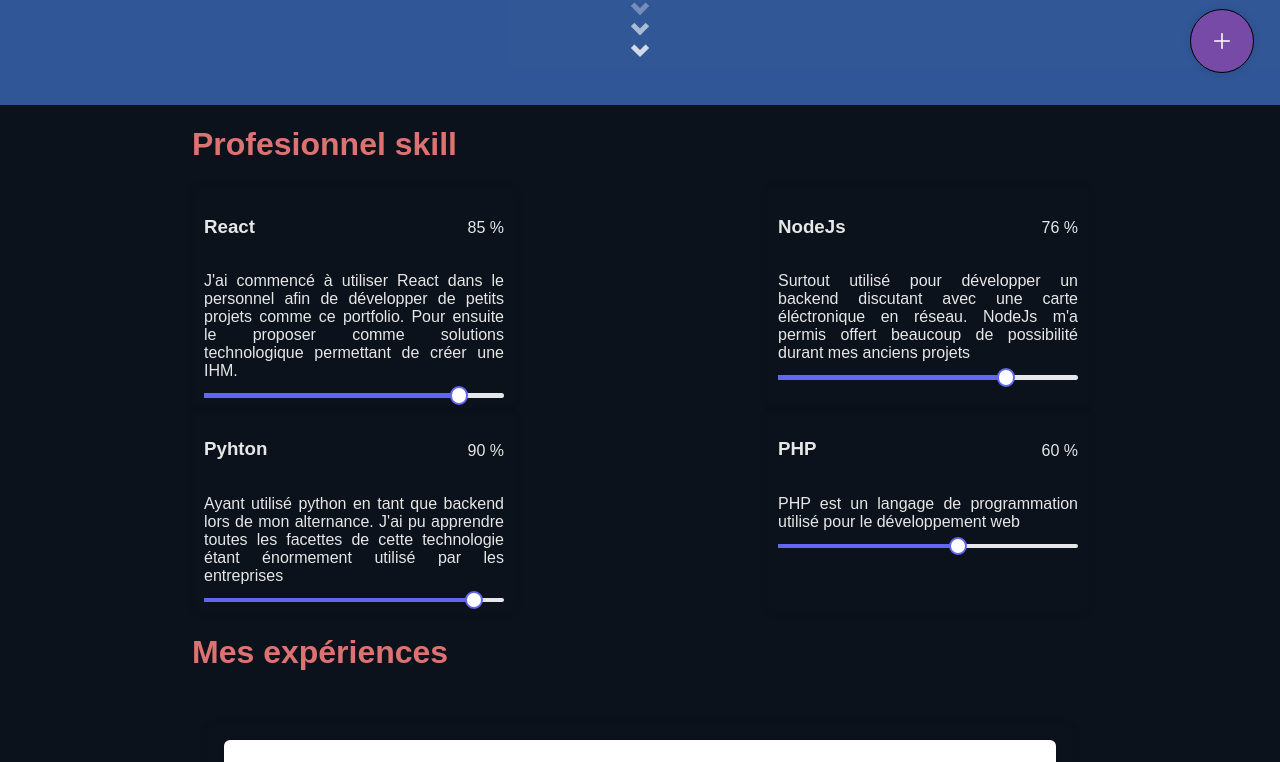
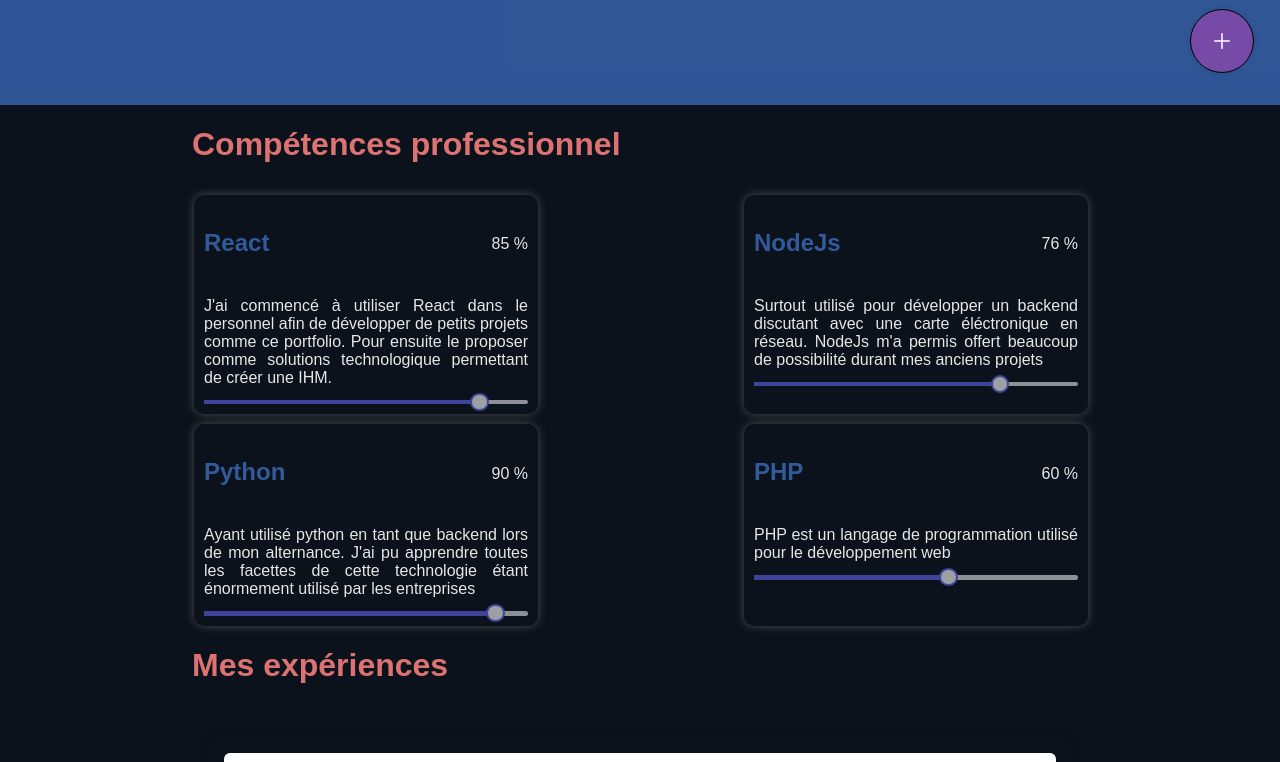
Before and after one commit to Aymdr404/Aymdr404.github.io, a React (Create React App) app: page / in a window 1280 px wide. Shown: the part 695-1457 px from the top of the page. Built offline with nearby package versions, Linux system fonts and the light colour scheme; a web font is replaced by a local one.

Commit message:
[FIX] Changement css

```diff
--- a/src/App.tsx
+++ b/src/App.tsx
@@ -1,20 +1,45 @@
-import React from 'react';
+import React, { useState, useEffect } from 'react';
 import Home from './page/home/home.tsx';
-import { BrowserRouter } from 'react-router-dom';
 import { PrimeReactProvider } from 'primereact/api';
 import "primereact/resources/themes/lara-light-indigo/theme.css";
 import 'primeicons/primeicons.css';
 
+const App: React.FC = () => {
+  const [mousePosition, setMousePosition] = useState({ x: 0, y: 0 });
 
-const App: React.FC = () => {
+  useEffect(() => {
+    const handleMouseMove = (event: MouseEvent) => {
+      setMousePosition({ x: event.pageX, y: event.pageY }); // Utilisation de pageX et pageY
+    };
+
+    window.addEventListener('mousemove', handleMouseMove);
+    return () => {
+      window.removeEventListener('mousemove', handleMouseMove);
+    };
+  }, []);
+
   return (
-
-    <div className="App">
+    <div className="App" style={{ position: 'relative' }}>
       <header className="App-header">
         <PrimeReactProvider>
-            <Home />
+          <Home />
         </PrimeReactProvider>
       </header>
+      {/* Élement qui suit la souris */}
+      <div
+        style={{
+          position: 'absolute',
+          top: mousePosition.y,
+          left: mousePosition.x,
+          transform: 'translate(-50%, -50%)',
+          pointerEvents: 'none',
+          width: '30px',
+          height: '30px',
+          borderRadius: '50%',
+          border: '2px solid white',
+          zIndex: 1000
+        }}
+      />
     </div>
   );
 }
--- a/src/components/skillDescription/skillDescription.css
+++ b/src/components/skillDescription/skillDescription.css
@@ -4,11 +4,10 @@
     padding: 10px;
     border-radius: 10px;
     background-color: hsla(0, 0%, 53%, 0);
-    box-shadow: 0 0 10px rgba(0, 0, 0, 0.1);
+    box-shadow: 0 0 10px rgba(119, 119, 119, 0.591);
 
     min-width: 30vh;
-    max-width: 40vh;
-
+    max-width: 43vh;
     color: #e7e7e7;
 }
 
@@ -16,6 +15,11 @@
     display: flex;
     justify-content: space-between;
     align-items: center;
+
+    h3{
+        font-size: 1.5rem;
+        color: rgba(59, 105, 183, 0.829);;
+    }
 }
 
 .description{
--- a/src/components/skillDescription/skillDescription.tsx
+++ b/src/components/skillDescription/skillDescription.tsx
@@ -25,7 +25,7 @@ const SkillDescription: React.FC<SkillDescriptionProps> = ({title, description,
             </section>
             <p className="description">{description}</p>
             <div>
-                <Slider value={pourcentage} />
+                <Slider value={pourcentage} disabled/>
             </div>
         </div>
     );
--- a/src/page/informationPage/informationPage.css
+++ b/src/page/informationPage/informationPage.css
@@ -5,6 +5,6 @@
 
     >*{
         margin-left: 2px;
-        margin-top: 2px;
+        margin-top: 10px;
     }
 }
--- a/src/page/informationPage/informationPage.tsx
+++ b/src/page/informationPage/informationPage.tsx
@@ -8,11 +8,11 @@ import SkillDescription from "../../components/skillDescription/skillDescription
 const InformationPage = () => {
     return (
         <div className="informationPage">
-            <h1>Profesionnel skill</h1>
+            <h1>Compétences professionnel</h1>
             <section className="skill">
                 <SkillDescription title="React" description="J'ai commencé à utiliser React dans le personnel afin de développer de petits projets comme ce portfolio. Pour ensuite le proposer comme solutions technologique permettant de créer une IHM." pourcentage={85} />
                 <SkillDescription title="NodeJs" description="Surtout utilisé pour développer un backend discutant avec une carte éléctronique en réseau. NodeJs m'a permis offert beaucoup de possibilité durant mes anciens projets" pourcentage={76} />
-                <SkillDescription title="Pyhton" description="Ayant utilisé python en tant que backend lors de mon alternance. J'ai pu apprendre toutes les facettes de cette technologie étant énormement utilisé par les entreprises" pourcentage={90} />
+                <SkillDescription title="Python" description="Ayant utilisé python en tant que backend lors de mon alternance. J'ai pu apprendre toutes les facettes de cette technologie étant énormement utilisé par les entreprises" pourcentage={90} />
                 <SkillDescription title="PHP" description="PHP est un langage de programmation utilisé pour le développement web" pourcentage={60} />
 
             </section>
```
